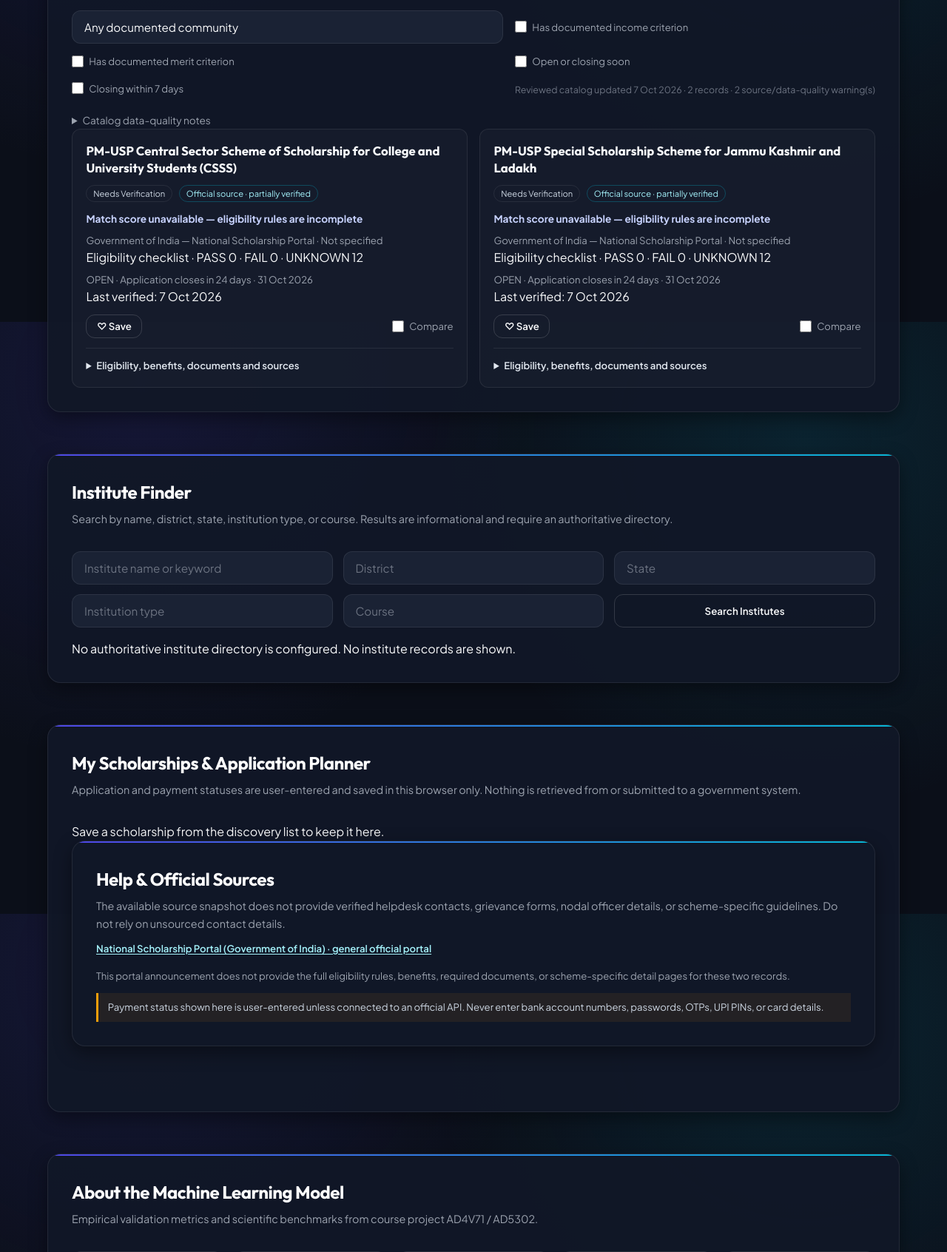
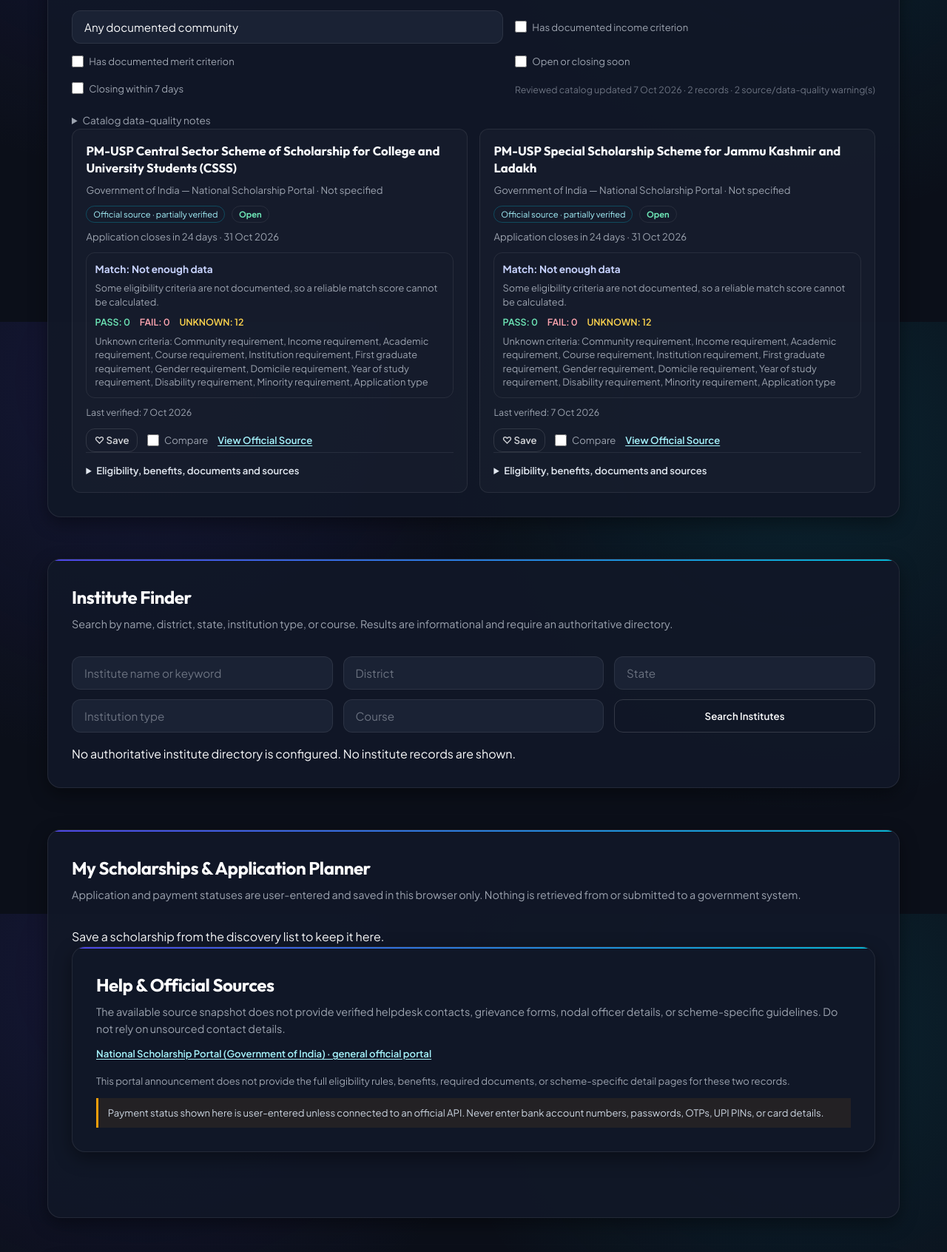
Before and after one commit to Kirutick/scholarship-prediction-, a Flask app: page / in a window 1280 px wide. Shown: the part 1965-3657 px from the top of the page at 74% size. Run offline with Flask 3, Linux system fonts and the light colour scheme; parts of the project's set-up code (start-up, migrations or seed data) failed here and were passed over.

Commit message:
Add project features and improve UI

```diff
--- a/web/static/css/style.css
+++ b/web/static/css/style.css
@@ -904,6 +904,7 @@ a {
 .scholarship-matches-list {
   display: grid;
   grid-template-columns: repeat(2, minmax(0, 1fr));
+  grid-auto-rows: 1fr;
   gap: 1rem;
   list-style: none;
 }
@@ -917,11 +918,17 @@ a {
   padding: 1.15rem;
 }
 
+.catalog-card {
+  display: flex;
+  flex-direction: column;
+}
+
 .catalog-card-title {
   color: #f8fafc;
   font-family: var(--font-heading);
   font-size: 1.05rem;
   line-height: 1.35;
+  overflow-wrap: anywhere;
 }
 
 .catalog-badges,
@@ -950,14 +957,13 @@ a {
 }
 
 .catalog-score {
-  margin-top: 0.75rem;
+  margin: 0;
   color: #c7d2fe;
   font-size: 0.85rem;
   font-weight: 700;
 }
 
 .catalog-provider,
-.catalog-deadline,
 .detail-value {
   margin-top: 0.5rem;
   color: var(--text-muted);
@@ -966,14 +972,82 @@ a {
   overflow-wrap: anywhere;
 }
 
+.catalog-deadline {
+  margin: 0.55rem 0 0;
+  color: var(--text-muted);
+  font-size: 0.82rem;
+  line-height: 1.5;
+  overflow-wrap: anywhere;
+}
+
+.catalog-match-summary {
+  margin-top: 0.7rem;
+  padding: 0.7rem;
+  border: 1px solid var(--border-color);
+  border-radius: var(--radius-md);
+}
+
+.catalog-match-explanation,
+.catalog-unknown-criteria {
+  margin-top: 0.35rem;
+  color: var(--text-muted);
+  font-size: 0.8rem;
+  line-height: 1.45;
+  overflow-wrap: anywhere;
+}
+
+.catalog-checklist-summary {
+  display: flex;
+  flex-wrap: wrap;
+  gap: 0.8rem;
+  margin-top: 0.55rem;
+  font-size: 0.78rem;
+  font-weight: 600;
+}
+
+.catalog-verified-date {
+  margin: 0.6rem 0 0;
+  color: var(--text-muted);
+  font-size: 0.78rem;
+}
+
+.deadline-status {
+  font-weight: 700;
+}
+
+.status-open {
+  color: #6ee7b7;
+}
+
+.status-closing-soon {
+  color: #fcd34d;
+}
+
+.status-closed {
+  color: #fda4af;
+}
+
 .catalog-actions {
-  justify-content: space-between;
+  justify-content: flex-start;
+  gap: 0.8rem;
+  font-size: 0.78rem;
+}
+
+.catalog-actions .btn {
+  padding: 0.4rem 0.65rem;
+  opacity: 0.82;
+}
+
+.catalog-actions .official-link {
+  display: inline-flex;
+  align-items: center;
+  min-height: 2rem;
 }
 
 .scholarship-details {
-  margin-top: 0.85rem;
+  margin-top: auto;
+  padding-top: 0.85rem;
   border-top: 1px solid var(--border-color);
-  padding-top: 0.75rem;
 }
 
 .scholarship-details summary {
--- a/web/static/js/app.js
+++ b/web/static/js/app.js
@@ -223,39 +223,69 @@ document.addEventListener('DOMContentLoaded', () => {
     card.className = 'catalog-card';
     card.dataset.scholarshipId = record.id;
     card.appendChild(textElement('h3', 'catalog-card-title', record.name));
+    card.appendChild(textElement('p', 'catalog-provider', `${record.provider} · ${record.category}`));
 
     const badges = document.createElement('div');
     badges.className = 'catalog-badges';
+    const deadlineStatus = record.deadline_status || '';
+    const deadlineStatusLabel = {
+      OPEN: 'Open',
+      'CLOSING SOON': 'Closing Soon',
+      CLOSED: 'Closed'
+    }[deadlineStatus] || 'Date not available';
     badges.append(
-      textElement('span', 'catalog-badge status-badge', record.status || 'Needs Verification'),
       textElement('span', 'catalog-badge source-badge', record.source_status === 'official'
         ? 'Official source · verified record'
         : record.source_status === 'partial'
           ? 'Official source · partially verified'
-          : 'Information requires verification')
+          : 'Information requires verification'),
+      textElement('span', `catalog-badge deadline-status status-${deadlineStatus.toLowerCase().replace(/\s+/g, '-') || 'unavailable'}`, deadlineStatusLabel)
     );
     card.appendChild(badges);
 
-    const score = record.match_score === null || record.match_score === undefined
-      ? 'Match score unavailable — eligibility rules are incomplete'
-      : `${record.match_score}/100 compatibility with documented criteria`;
-    card.appendChild(textElement('p', 'catalog-score', score));
-    card.appendChild(textElement('p', 'catalog-provider', `${record.provider} · ${record.category}`));
+    card.appendChild(textElement('p', 'catalog-deadline', deadlineCardDescription(record)));
     const checklist = record.eligibility_checklist || [];
     const counts = checklist.reduce((total, item) => {
       total[item.status] = (total[item.status] || 0) + 1;
       return total;
     }, {});
-    card.appendChild(textElement(
+    const matchSummary = document.createElement('div');
+    matchSummary.className = 'catalog-match-summary';
+    matchSummary.appendChild(textElement(
+      'h4',
+      'catalog-score',
+      record.match_score === null || record.match_score === undefined
+        ? 'Match: Not enough data'
+        : `Match: ${record.match_score}/100`
+    ));
+    matchSummary.appendChild(textElement(
       'p',
-      'catalog-checklist-summary',
-      `Eligibility checklist · PASS ${counts.PASS || 0} · FAIL ${counts.FAIL || 0} · UNKNOWN ${counts.UNKNOWN || 0}`
+      'catalog-match-explanation',
+      record.match_score === null || record.match_score === undefined
+        ? 'Some eligibility criteria are not documented, so a reliable match score cannot be calculated.'
+        : 'Compatibility with documented eligibility criteria.'
     ));
-    card.appendChild(textElement(
-      'p',
-      'catalog-deadline',
-      deadlineDescription(record)
-    ));
+    const checklistSummary = document.createElement('div');
+    checklistSummary.className = 'catalog-checklist-summary';
+    ['PASS', 'FAIL', 'UNKNOWN'].forEach(status => {
+      checklistSummary.appendChild(textElement(
+        'span',
+        `checklist-count checklist-${status.toLowerCase()}`,
+        `${status}: ${counts[status] || 0}`
+      ));
+    });
+    matchSummary.appendChild(checklistSummary);
+    const unknownCriteria = checklist
+      .filter(item => item.status === 'UNKNOWN')
+      .map(item => item.label);
+    if (unknownCriteria.length) {
+      matchSummary.appendChild(textElement(
+        'p',
+        'catalog-unknown-criteria',
+        `Unknown criteria: ${unknownCriteria.join(', ')}`
+      ));
+    }
+    card.appendChild(matchSummary);
     card.appendChild(textElement('p', 'catalog-verified-date', `Last verified: ${formatDate(record.last_verified)}`));
 
     const actions = document.createElement('div');
@@ -275,6 +305,9 @@ document.addEventListener('DOMContentLoaded', () => {
       compareInput.addEventListener('change', () => toggleCompare(record.id, compareInput.checked));
       compareLabel.append(compareInput, document.createTextNode('Compare'));
       actions.appendChild(compareLabel);
+    }
+    if (record.official_source_url) {
+      actions.appendChild(createOfficialLink('View Official Source', record.official_source_url));
     }
     card.appendChild(actions);
 
@@ -370,6 +403,16 @@ document.addEventListener('DOMContentLoaded', () => {
     details.appendChild(detailGrid);
     card.appendChild(details);
     return card;
+  }
+
+  function deadlineCardDescription(record) {
+    if (record.days_until_deadline === null || record.days_until_deadline === undefined || !record.deadline) {
+      return 'Application deadline: Date not available in the verified source.';
+    }
+    const days = record.days_until_deadline;
+    if (days < 0) return `Application deadline passed ${Math.abs(days)} day${days === -1 ? '' : 's'} ago · ${formatDate(record.deadline)}`;
+    if (days === 0) return `Application closes today · ${formatDate(record.deadline)}`;
+    return `Application closes in ${days} day${days === 1 ? '' : 's'} · ${formatDate(record.deadline)}`;
   }
 
   function deadlineDescription(record) {
--- a/web/templates/index.html
+++ b/web/templates/index.html
@@ -372,24 +372,36 @@
           <h2 class="card-title" id="what-if-title">What-If Scenario Simulator</h2>
           <p class="card-subtitle">Temporarily change profile values and recalculate with the existing Random Forest. Your original form and profile are not changed.</p>
           <div class="what-if-controls">
+            <div class="form-group">
               <label class="form-label" for="scenario-marks">12th Marks (%)</label>
               <input id="scenario-marks" class="form-input" type="number" min="0" max="100" step="0.1">
+            </div>
+            <div class="form-group">
               <label class="form-label" for="scenario-income">Annual Family Income (₹)</label>
               <input id="scenario-income" class="form-input" type="number" min="0" max="10000000" step="1000">
+            </div>
+            <div class="form-group">
               <label class="form-label" for="scenario-community">Community</label>
               <select id="scenario-community" class="form-select">
                 <option>BC</option><option>MBC</option><option>SC</option><option>ST</option><option>OC</option>
               </select>
+            </div>
+            <div class="form-group">
               <label class="form-label" for="scenario-first-graduate">First Graduate</label>
               <select id="scenario-first-graduate" class="form-select"><option>Yes</option><option>No</option></select>
+            </div>
+            <div class="form-group">
               <label class="form-label" for="scenario-course">Course</label>
               <select id="scenario-course" class="form-select">
                 <option>Engineering</option><option>Medical</option><option>Arts &amp; Science</option><option>Commerce</option><option>Management</option>
               </select>
+            </div>
+            <div class="form-group">
               <label class="form-label" for="scenario-college-type">College Type</label>
               <select id="scenario-college-type" class="form-select">
                 <option>Government</option><option>Government Aided</option><option>Private</option>
               </select>
+            </div>
           </div>
           <button type="button" class="btn btn-primary" id="recalculate-scenario">Recalculate Scenario</button>
           <p id="scenario-error" class="catalog-warning hidden" role="alert"></p>
```
Also changed, not shown: public/index.html (+12 -0 lines), public/static/css/style.css (+79 -5 lines), public/static/js/app.js (+58 -15 lines). Lines whose indentation alone changed are shown as unchanged.
